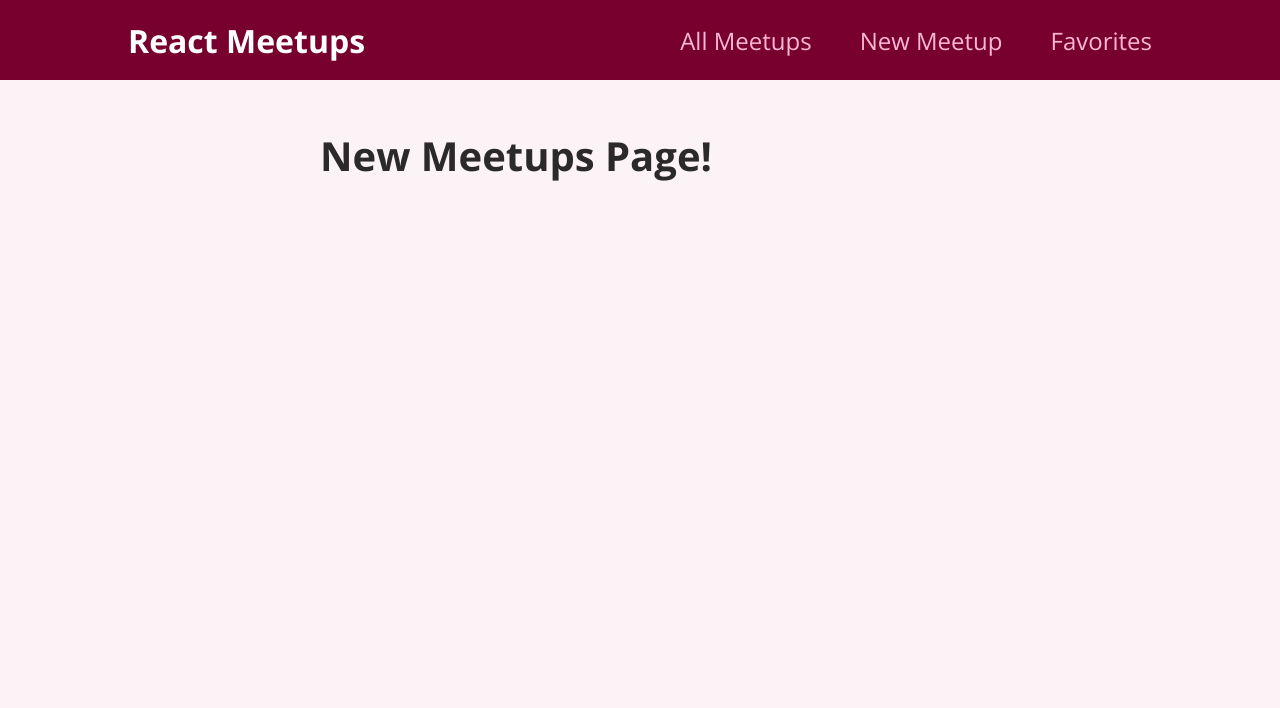
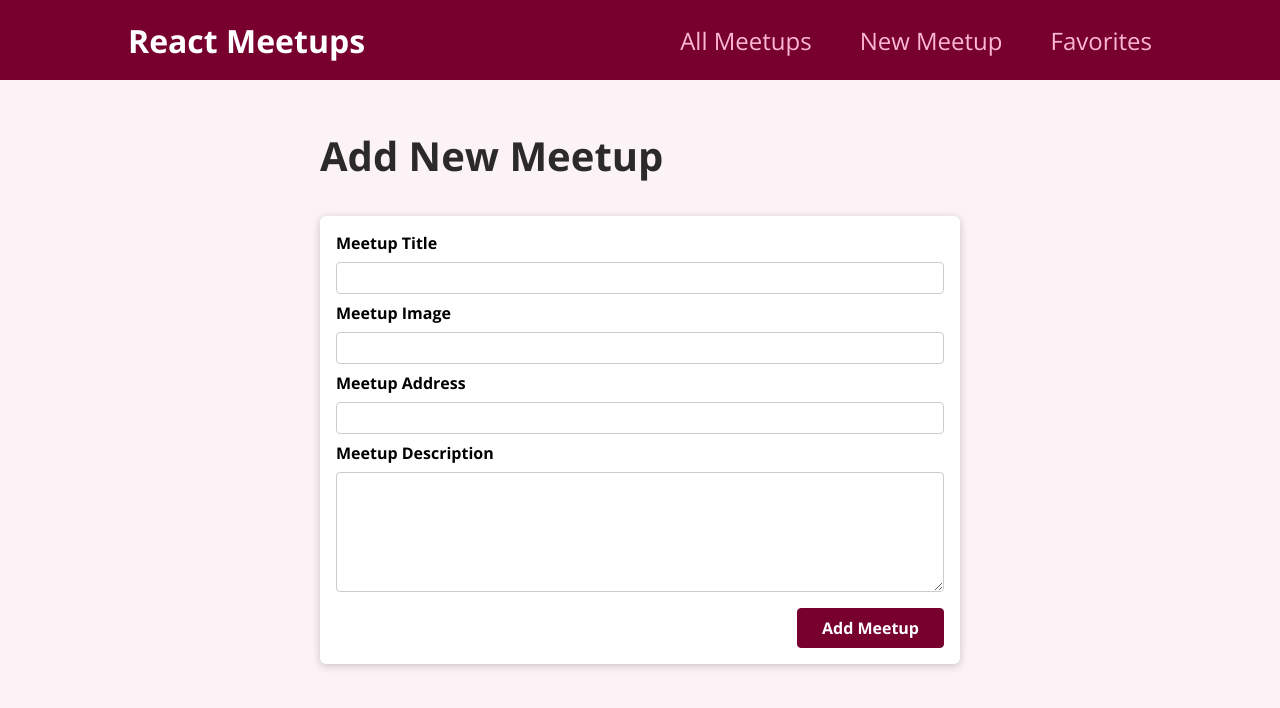
Before and after one commit to ksdevinney/bookish-parakeet, a React (Create React App) app in the folder my-app/: page /new in a window 1280 px wide. Shown: the top 708 px of the page. Built offline with nearby package versions, Linux system fonts and the light colour scheme.

Commit message:
add form

```diff
--- /dev/null
+++ b/my-app/src/components/meetups/NewMeetupForm.js
@@ -0,0 +1,33 @@
+import React from 'react';
+import classes from './NewMeetupForm.module.css';
+import Card from '../ui/Card';
+
+const NewMeetupForm = () => {
+    return (
+        <Card>
+            <form className={classes.form}>
+                <div className={classes.control}>
+                    <label htmlFor='title'>Meetup Title</label>
+                    <input type="text" required id="title" />
+                </div>
+                <div className={classes.control}>
+                    <label htmlFor='image'>Meetup Image</label>
+                    <input type='url' required id="image" />
+                </div>
+                <div className={classes.control}>
+                    <label htmlFor='address'>Meetup Address</label>
+                    <input type='text' required id='address' />
+                </div>
+                <div className={classes.control}>
+                    <label htmlFor='description'>Meetup Description</label>
+                    <textarea type='text' required rows='5' id='description' />
+                </div>
+                <div className={classes.actions}>
+                    <button>Add Meetup</button>
+                </div>
+            </form>
+        </Card>
+    )
+}
+
+export default NewMeetupForm
--- /dev/null
+++ b/my-app/src/components/meetups/NewMeetupForm.module.css
@@ -0,0 +1,45 @@
+.form {
+    padding: 1rem;
+  }
+
+  .control {
+    margin-bottom: 0.5rem;
+  }
+
+  .control label {
+    display: block;
+    font-weight: bold;
+    margin-bottom: 0.5rem;
+  }
+
+  .control input,
+  .control textarea {
+    display: block;
+    font: inherit;
+    border-radius: 4px;
+    border: 1px solid #ccc;
+    padding: 0.25rem;
+    width: 100%;
+  }
+
+  .actions {
+    margin-top: 1rem;
+    text-align: right;
+  }
+
+  .actions button {
+    font: inherit;
+    cursor: pointer;
+    background-color: #77002e;
+    color: white;
+    padding: 0.5rem 1.5rem;
+    border: 1px solid #77002e;
+    border-radius: 4px;
+    font-weight: bold;
+  }
+
+  .actions button:hover,
+  .actions button:active {
+    background-color: #a50e48;
+    border-color: #a50e48;
+  }
--- a/my-app/src/pages/NewMeetups.js
+++ b/my-app/src/pages/NewMeetups.js
@@ -1,10 +1,12 @@
 import React from 'react'
+import NewMeetupForm from '../components/meetups/NewMeetupForm'
 
 const NewMeetups = () => {
     return (
-        <div>
-            <h1>New Meetups Page!</h1>
-        </div>
+        <section>
+            <h1>Add New Meetup</h1>
+            <NewMeetupForm />
+        </section>
     )
 }
 
```
